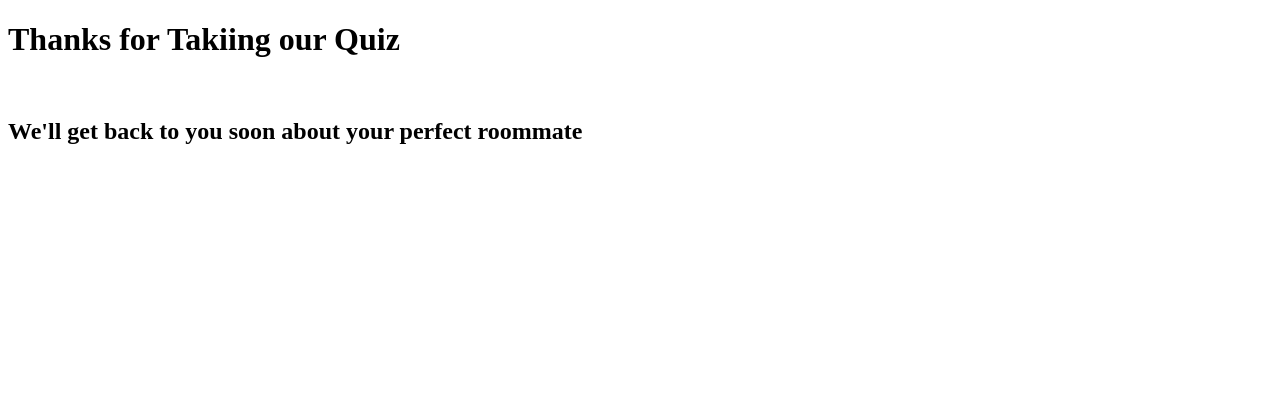
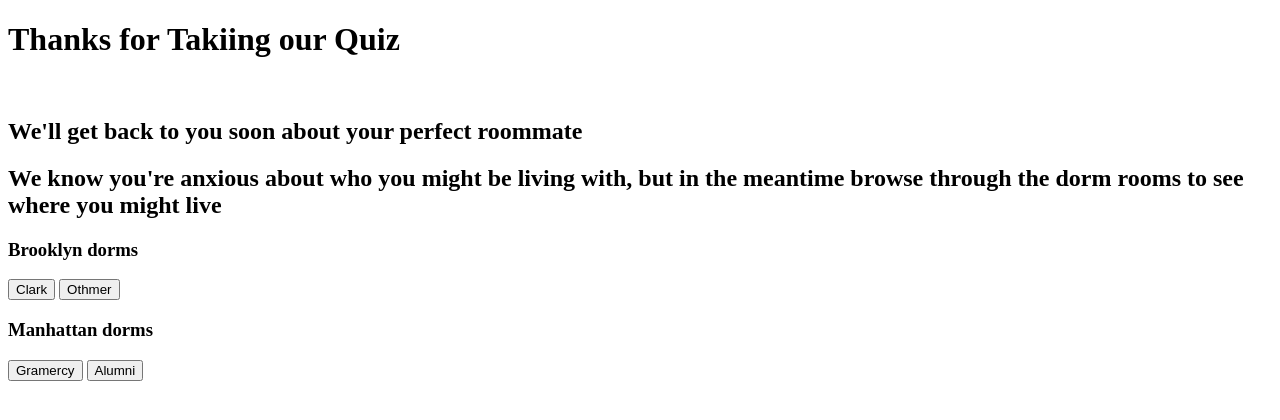
Before and after one commit to juliawnyu/roommate-app, a Flask app: page /results in a window 1280 px wide. Shown: the top 420 px of the page. Run offline with Flask 2, Linux system fonts and the light colour scheme.

Commit message:
more updates on results page

```diff
--- a/server/templates/results.html
+++ b/server/templates/results.html
@@ -8,8 +8,13 @@
     <h1>Thanks for Takiing our Quiz</h1>
     </br>
     <h2>We'll get back to you soon about your perfect roommate</h2>
+    <h2>We know you're anxious about who you might be living with, but in the meantime browse through the dorm rooms to see where you might live</h2>
 
-
-</form>
+    <h3>Brooklyn dorms</h3>
+    <a href = "/clark"><button>Clark</button></a>
+    <a href = "/othmer"><button>Othmer</button></a>
+    <h3>Manhattan dorms</h3>
+    <a href = "/gramercy"><button>Gramercy</button></a>
+    <a href = "/alumni"><button>Alumni</button></a>
 </body>
 </html>
```
